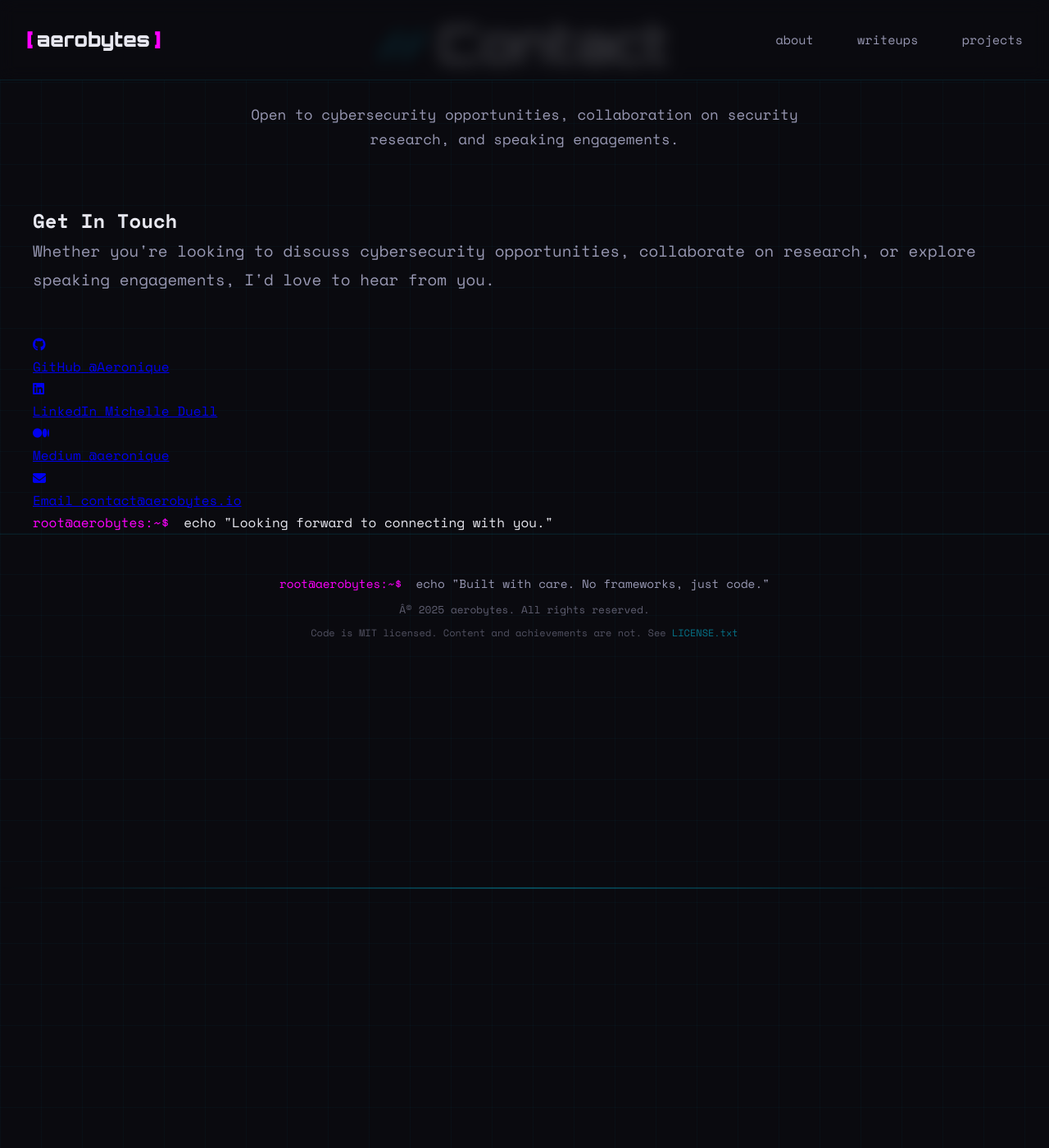
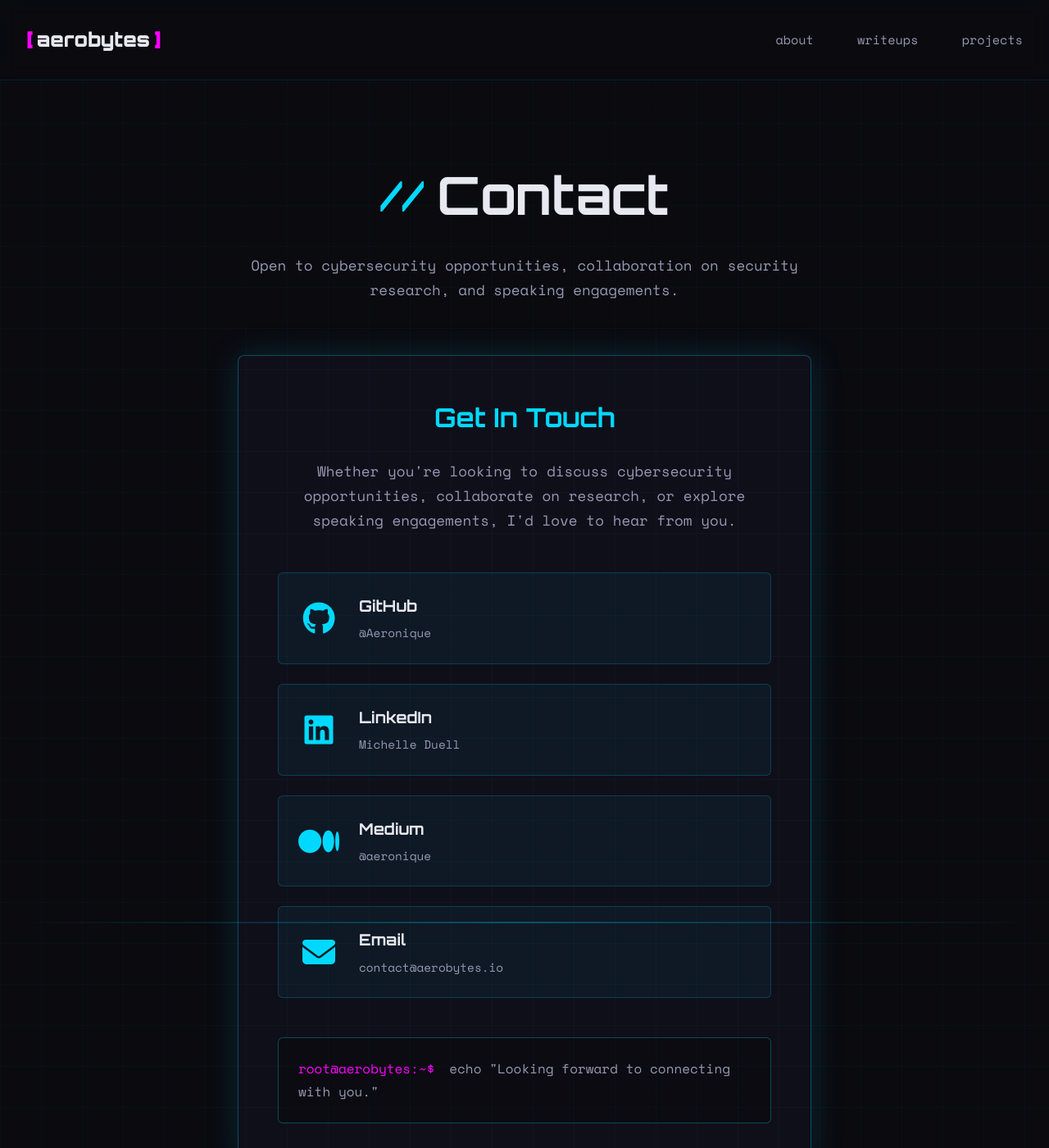
Before and after one commit to Aeronique/aerobytes-site, a Jekyll site: the page built from contact.html, in a window 1280 px wide and 1400 px high. Shown: the whole window at 82% size. Built offline with Jekyll 4.4.1, drawn with Linux system fonts in a browser that asks for light colours.

Commit message:
Add files via upload

```diff
--- a/assets/css/style.css
+++ b/assets/css/style.css
@@ -1763,7 +1763,7 @@
 
 .main-title {
     font-family: var(--font-display);
-    font-size: clamp(2rem, 6vw, 4rem);
+    font-size: clamp(1.5rem, 4vw, 2.5rem);
     font-weight: 900;
     color: var(--text-primary);
     margin-bottom: 1rem;
@@ -2116,3 +2116,125 @@
     line-height: 1.7;
     margin: 0;
 }
+
+/* ===================================
+   CONTACT PAGE STYLES
+   =================================== */
+.contact-page {
+    padding: calc(var(--section-padding) + 120px) 2rem var(--section-padding) 2rem;
+    min-height: 100vh;
+}
+
+.contact-content-centered {
+    display: flex;
+    justify-content: center;
+    align-items: center;
+    min-height: 60vh;
+}
+
+.contact-info-box {
+    max-width: 700px;
+    background: var(--card-bg);
+    border: 1px solid rgba(0, 217, 255, 0.3);
+    border-radius: 8px;
+    padding: 3rem;
+    box-shadow: 0 0 40px rgba(0, 217, 255, 0.15);
+}
+
+.contact-heading {
+    font-family: var(--font-display);
+    font-size: 2rem;
+    color: var(--cyber-blue);
+    margin-bottom: 1.5rem;
+    text-align: center;
+}
+
+.contact-text {
+    color: var(--text-secondary);
+    font-size: 1.1rem;
+    line-height: 1.7;
+    text-align: center;
+    margin-bottom: 3rem;
+}
+
+.social-links-contact {
+    display: flex;
+    flex-direction: column;
+    gap: 1.5rem;
+    margin-bottom: 3rem;
+}
+
+.social-link-contact {
+    display: flex;
+    align-items: center;
+    gap: 1.5rem;
+    padding: 1.5rem;
+    background: rgba(0, 217, 255, 0.05);
+    border: 1px solid rgba(0, 217, 255, 0.2);
+    border-radius: 6px;
+    color: var(--text-primary);
+    text-decoration: none;
+    transition: all 0.3s ease;
+}
+
+.social-link-contact:hover {
+    background: rgba(0, 217, 255, 0.1);
+    border-color: var(--cyber-blue);
+    box-shadow: 0 0 20px rgba(0, 217, 255, 0.2);
+    transform: translateX(10px);
+}
+
+.social-link-contact i {
+    font-size: 2.5rem;
+    color: var(--cyber-blue);
+    width: 50px;
+    text-align: center;
+}
+
+.link-details {
+    display: flex;
+    flex-direction: column;
+    gap: 0.3rem;
+}
+
+.link-title {
+    font-family: var(--font-display);
+    font-size: 1.2rem;
+    color: var(--text-primary);
+    font-weight: 700;
+}
+
+.link-subtitle {
+    font-family: var(--font-mono);
+    font-size: 0.9rem;
+    color: var(--text-secondary);
+}
+
+.terminal-box {
+    background: rgba(10, 10, 15, 0.8);
+    border: 1px solid rgba(0, 217, 255, 0.3);
+    border-radius: 6px;
+    padding: 1.5rem;
+    font-family: var(--font-mono);
+    color: var(--text-secondary);
+}
+
+.terminal-box .terminal-prompt {
+    color: var(--cyber-magenta);
+    margin-right: 0.5rem;
+}
+
+@media (max-width: 768px) {
+    .contact-info-box {
+        padding: 2rem;
+    }
+
+    .social-link-contact {
+        padding: 1rem;
+    }
+
+    .social-link-contact i {
+        font-size: 2rem;
+        width: 40px;
+    }
+}
```
